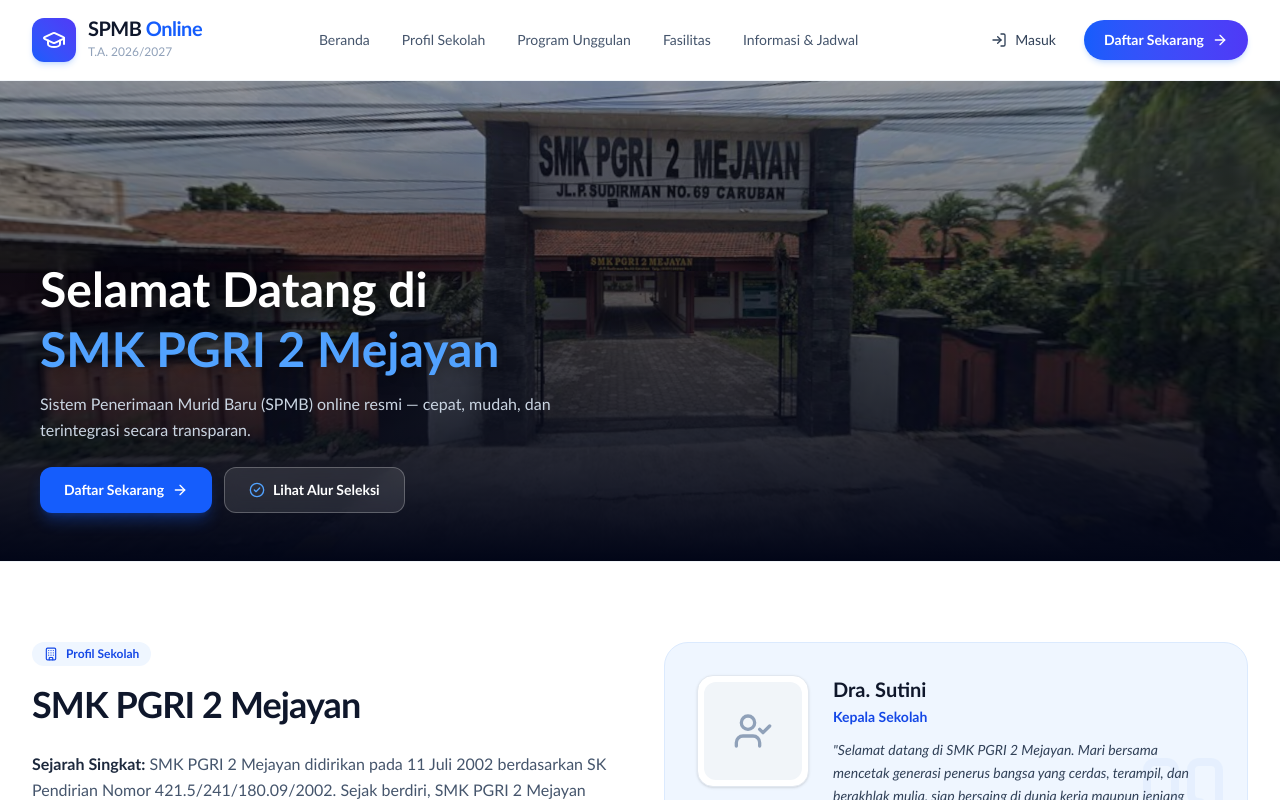
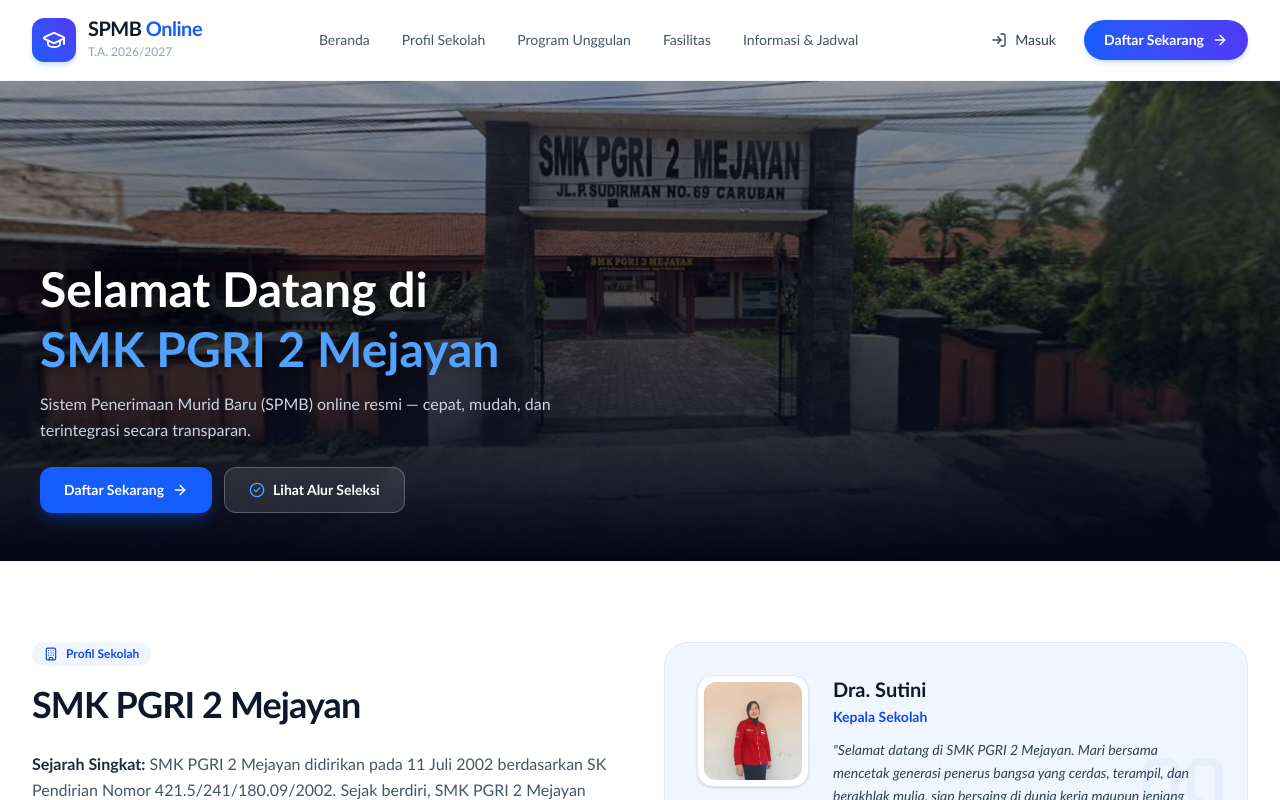
Before and after one commit to fbrnn/PPDB-Web, a Next.js app: page / in a window 1280 px wide. Shown: the top 800 px of the page. Built offline with nearby package versions, Linux system fonts and the light colour scheme; no server answers; the database is empty.

Commit message:
style: add headmaster photo

```diff
--- a/src/components/landing/about.tsx
+++ b/src/components/landing/about.tsx
@@ -108,8 +108,8 @@ export function About({ teachers = [] }: AboutProps) {
               <div className="flex flex-col sm:flex-row gap-6 relative z-10">
                 <div className="w-24 h-24 sm:w-28 sm:h-28 shrink-0 rounded-2xl bg-white p-1.5 shadow-sm border border-slate-200">
                   <div className="w-full h-full bg-slate-100 rounded-xl overflow-hidden relative flex items-center justify-center">
-                    {/* Placeholder Foto Kepala Sekolah */}
-                    <UserCheck className="w-10 h-10 text-slate-400" />
+                    {/* eslint-disable-next-line @next/next/no-img-element */}
+                    <img src="/dra sutini.png" alt="Dra. Sutini" className="w-full h-full object-cover" />
                   </div>
                 </div>
                 <div>
```
